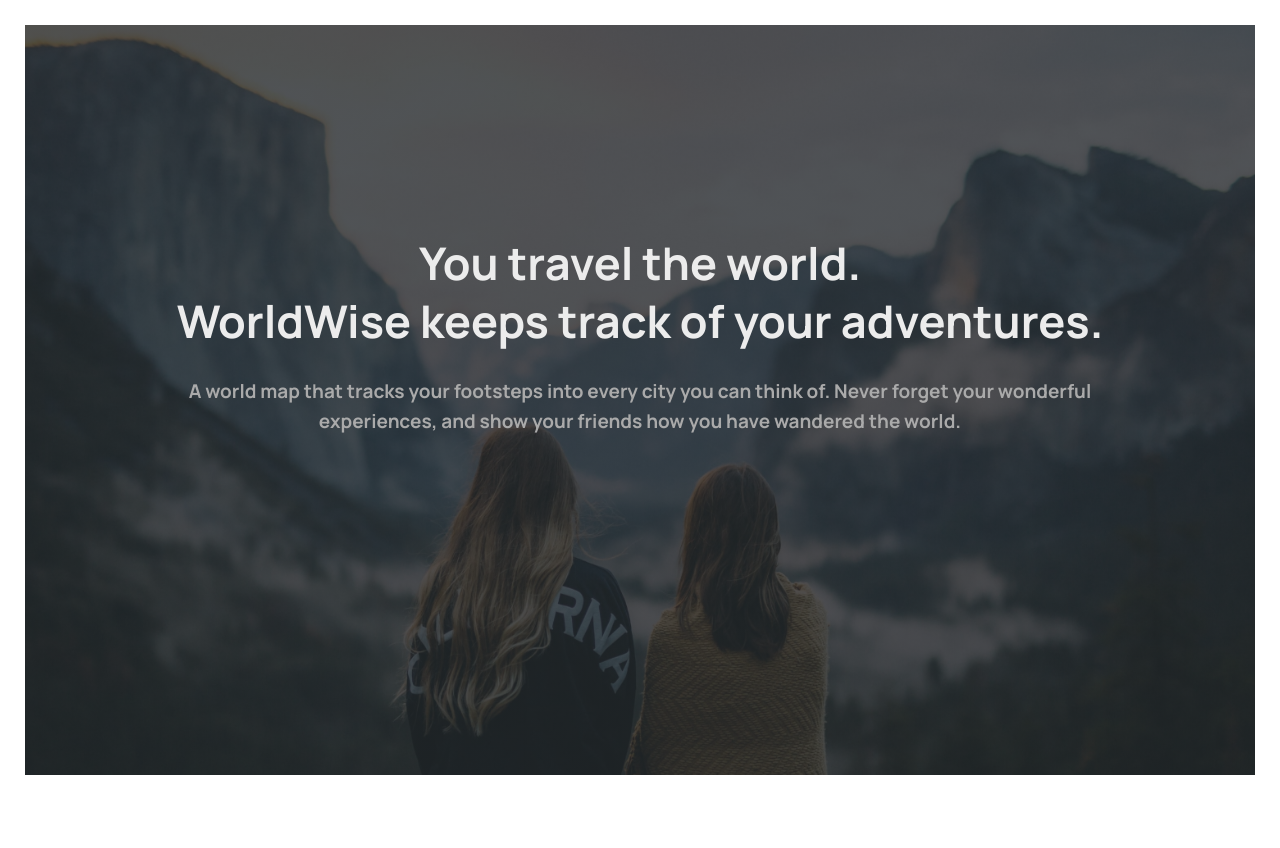
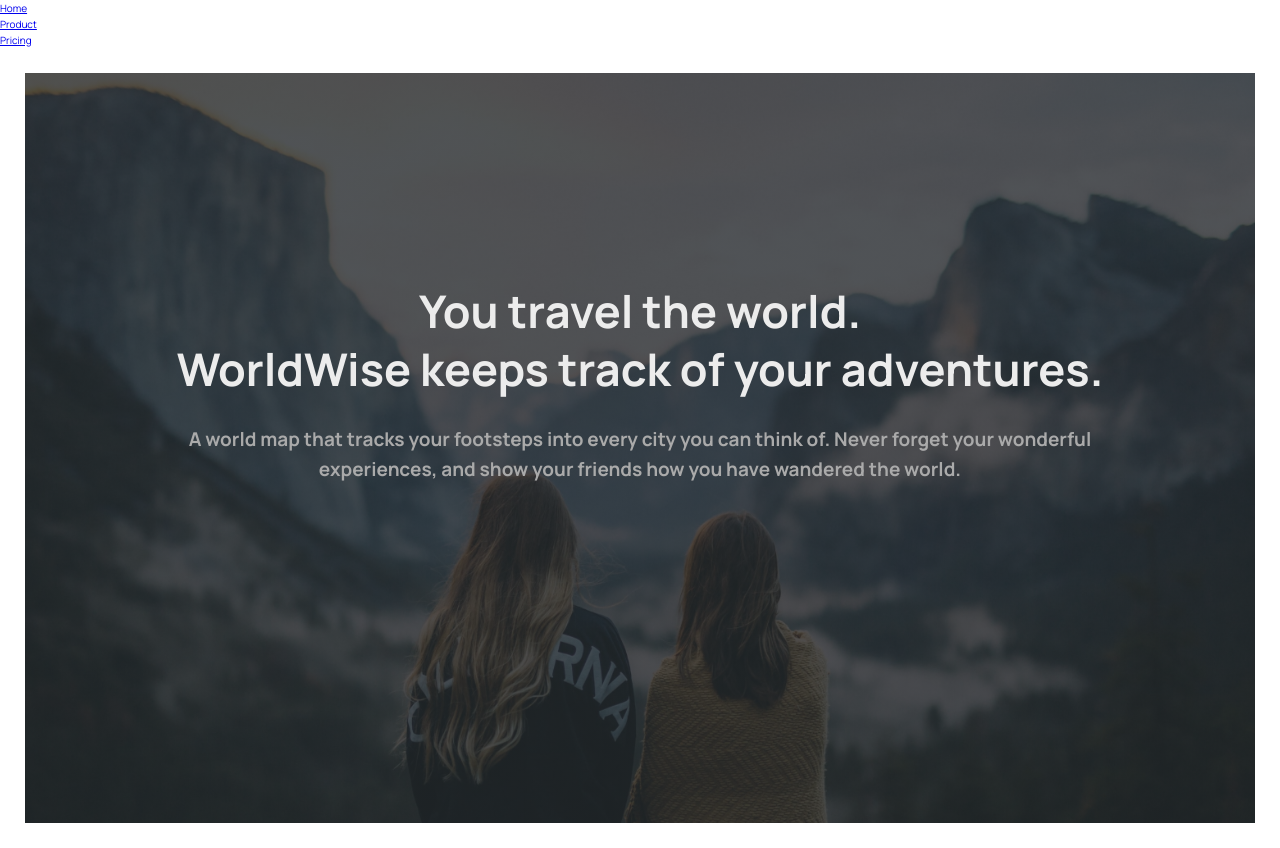
Before and after one commit to gustionusamba24/world-wise, a React (Vite) app: page / in a window 1280 px wide. Before the commit the page ends 800 px from the top, so only its background shows below. Built offline with nearby package versions, Linux system fonts and the light colour scheme.

Commit message:
feat: link between <Link /> and <NavLink />

```diff
--- a/src/App.jsx
+++ b/src/App.jsx
@@ -4,10 +4,12 @@
 import Product from "./pages/Product";
 import Pricing from "./pages/Pricing";
 import PageNotFound from "./pages/PageNotFound";
+import AppNav from "./components/AppNav";
 
 function App() {
   return (
     <BrowserRouter>
+      <AppNav />
       <Routes>
         <Route path="/" element={<Homepage />} />
         <Route path="/product" element={<Product />} />
--- /dev/null
+++ b/src/components/AppNav.jsx
@@ -0,0 +1,22 @@
+import React from "react";
+import { NavLink } from "react-router";
+
+function AppNav() {
+  return (
+    <nav>
+      <ul>
+        <li>
+          <NavLink to="/">Home</NavLink>
+        </li>
+        <li>
+          <NavLink to="/product">Product</NavLink>
+        </li>
+        <li>
+          <NavLink to="/pricing">Pricing</NavLink>
+        </li>
+      </ul>
+    </nav>
+  );
+}
+
+export default AppNav;
--- a/src/pages/Homepage.jsx
+++ b/src/pages/Homepage.jsx
@@ -1,4 +1,6 @@
+import { Link } from "react-router";
 import styles from "./Homepage.module.css";
+import AppNav from "../components/AppNav";
 
 export default function Homepage() {
   return (
```
